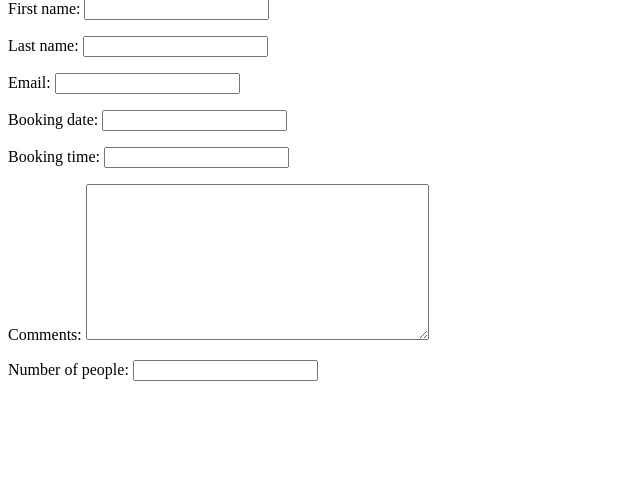
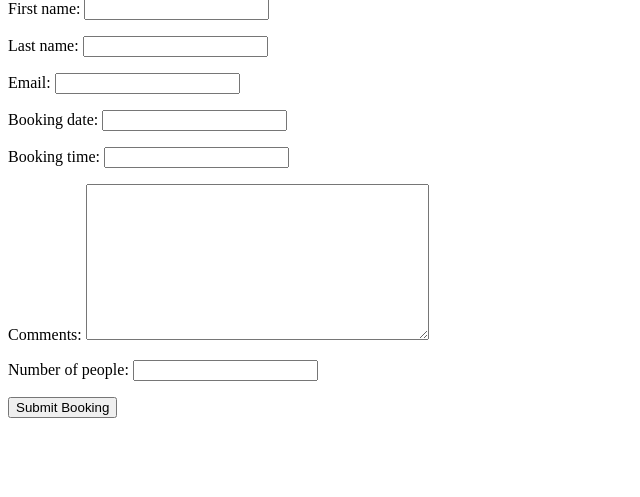
Before and after one commit to HarrisonT1/Portfolio-Project-4, a Django app: template booking/templates/booking/booking_template.html in a window 1280 px wide. Shown: the part 17-514 px from the top of the page, without its empty margins (0-640 px from the left). Run offline with Django 4.2, Linux system fonts and the light colour scheme; the template is opened without the code that fills it: values that come from a table or form of the project are taken from there, others are empty.

Commit message:
Add sumbit button into booking_template.html

```diff
--- a/booking/templates/booking/booking_template.html
+++ b/booking/templates/booking/booking_template.html
@@ -9,6 +9,7 @@
     <form method="post">
         {% csrf_token %}
         {{ form.as_p }}
+        <button type="submit">Submit Booking</button>
     </form>
 </body>
 </html>
--- a/booking/views.py
+++ b/booking/views.py
@@ -11,4 +11,4 @@ def CreateBooking(request):
             return redirect('booking_list')
     else:
         form = BookingForm()
-    return render(request, 'booking_template.html', {'form': form})
+    return render(request, 'booking/booking_template.html', {'form': form})
```
